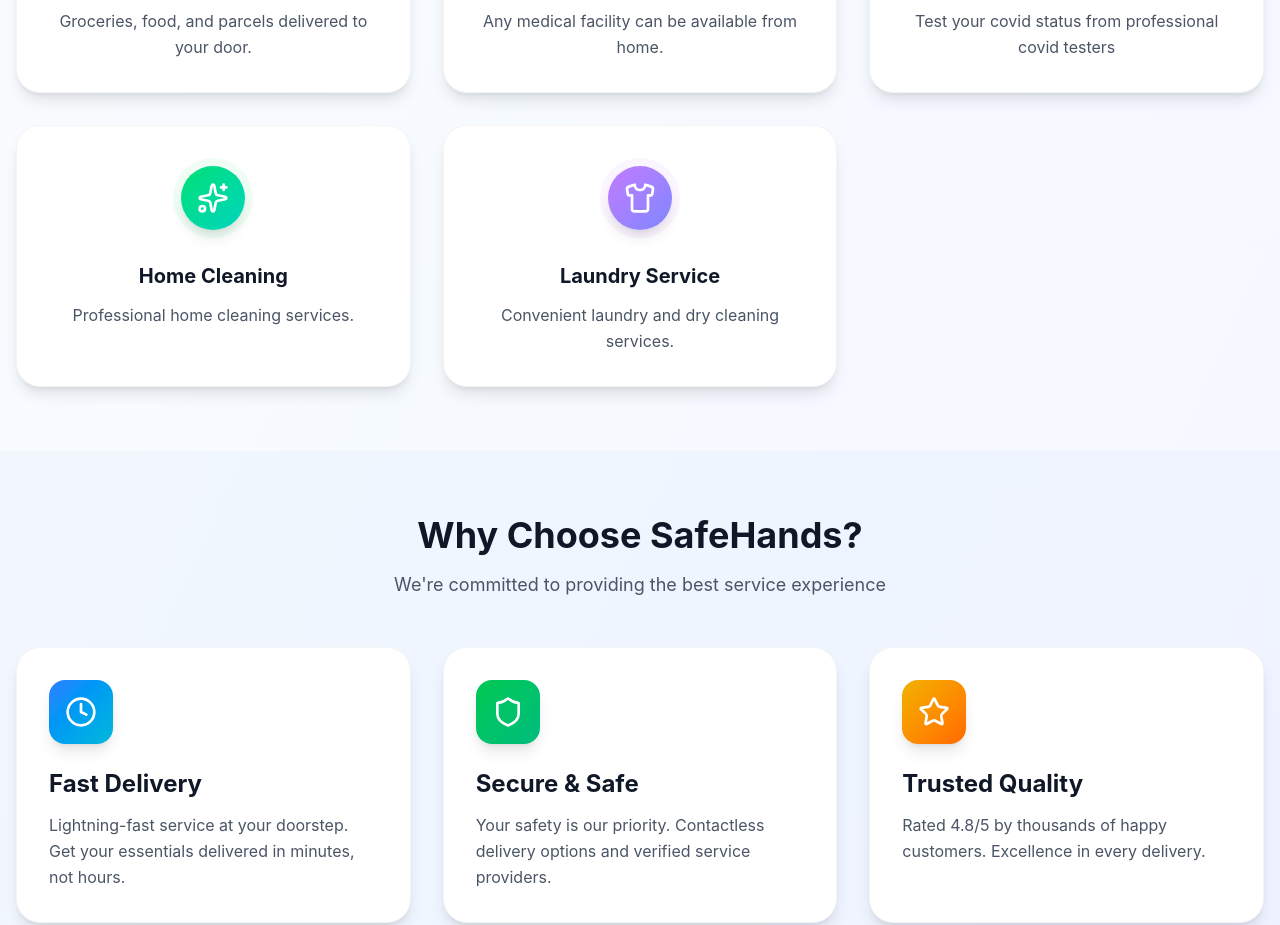
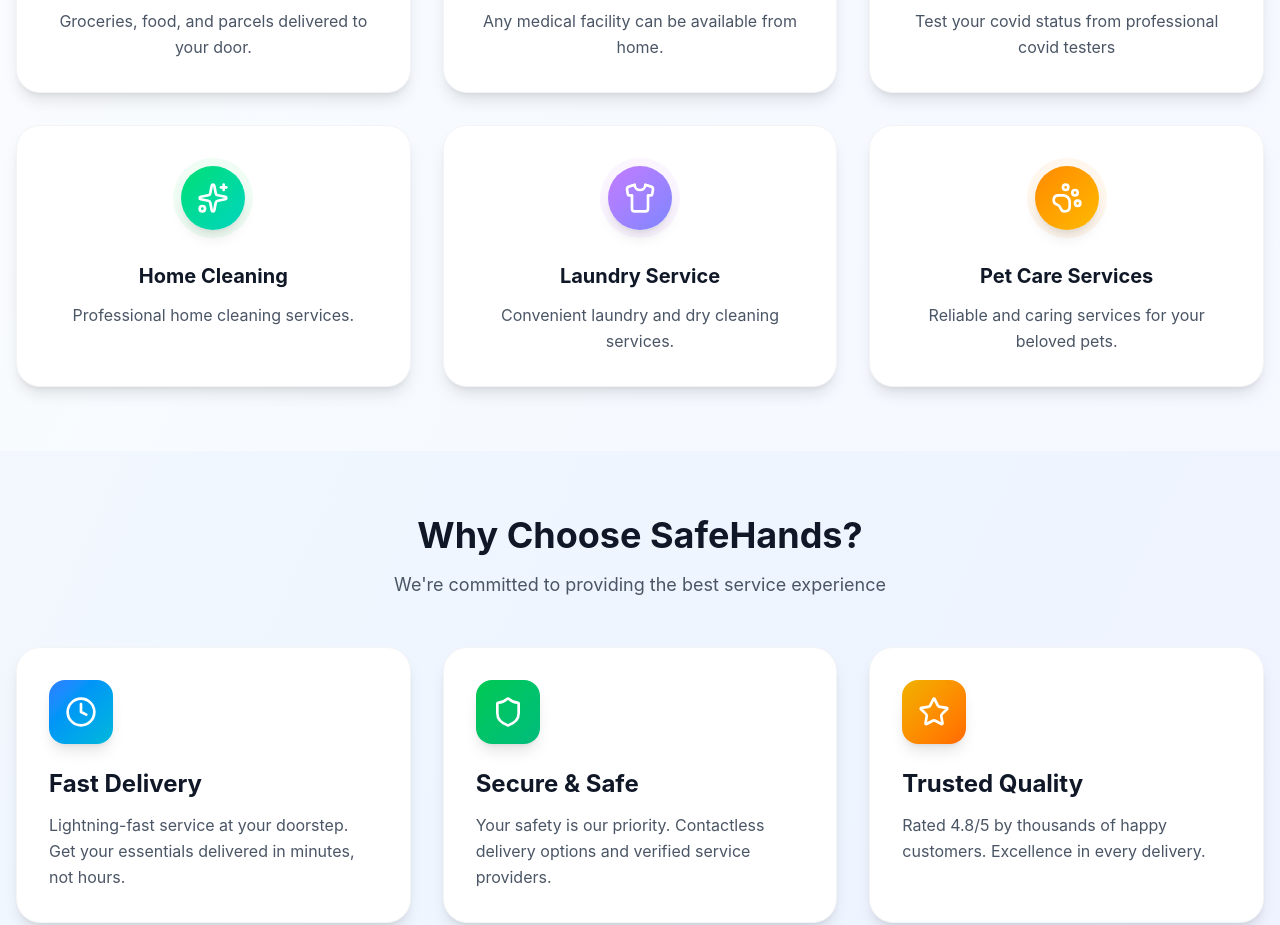
Before and after one commit to 8Shahid8/SWE_FInalProject, a React (Vite) app in the folder safehands/: page / in a window 1280 px wide. Shown: the part 1280-2205 px from the top of the page. Built offline with nearby package versions, Linux system fonts and the light colour scheme.

Commit message:
Feature: Add Pet Care Services

```diff
--- a/safehands/src/App.jsx
+++ b/safehands/src/App.jsx
@@ -1,5 +1,5 @@
 import React, { useState } from 'react';
-import { ChevronDown, Package, Pill, ShieldCheck, Utensils, MapPin, Calendar, ArrowRight, Menu, X, Truck, Clock, Shield, Star, Shirt, Sparkles } from 'lucide-react';
+import { ChevronDown, Package, Pill, ShieldCheck, Utensils, MapPin, Calendar, ArrowRight, Menu, X, Truck, Clock, Shield, Star, Shirt, Sparkles, PawPrint } from 'lucide-react';
 import SafeHandsAuth from './components/SafeHandsAuth';
 import Layout from './components/Layout';
 import AdminDashboard from './components/AdminDashboard';
@@ -9,9 +9,10 @@
 import ContactTracing from './components/ContactTracing';
 import MedicationDelivery from './components/MedicationDelivery';
 import Covid19Testing from './components/Covid19Testing';
+import PetCare from './components/PetCare';
 
 export default function App() {
-  const [currentPage, setCurrentPage] = useState('home'); // 'home', 'auth', 'admin', 'delivery-services', 'medication', 'covid', 'home-cleaning', 'laundry'
+  const [currentPage, setCurrentPage] = useState('home'); // 'home', 'auth', 'admin', 'delivery-services', 'medication', 'covid', 'home-cleaning', 'laundry', 'pet-care'
   const [selectedService, setSelectedService] = useState('');
   const [selectedDate, setSelectedDate] = useState('');
 
@@ -57,6 +58,14 @@
       color: 'from-purple-400 to-indigo-400',
       bgColor: 'bg-purple-50',
       description: 'Convenient laundry and dry cleaning services.'
+    },
+    {
+      id: 'pet-care',
+      name: 'Pet Care Services',
+      icon: PawPrint,
+      color: 'from-orange-400 to-amber-400',
+      bgColor: 'bg-orange-50',
+      description: 'Reliable and caring services for your beloved pets.'
     }
   ];
 
@@ -84,6 +93,8 @@
         return <HomeCleaning />;
       case 'laundry':
         return <LaundryService />;
+      case 'pet-care':
+        return <PetCare />;
       case 'contact-tracing':
         return <ContactTracing />;
       case 'medication':
--- /dev/null
+++ b/safehands/src/components/PetCare.jsx
@@ -0,0 +1,14 @@
+import React from 'react';
+
+export default function PetCare() {
+  return (
+    <div className="min-h-screen bg-gray-50 py-8 px-4">
+      <div className="max-w-4xl mx-auto">
+        <div className="bg-white rounded-lg shadow-lg p-6">
+          <h1 className="text-2xl font-bold text-gray-800">Pet Care Services (Placeholder)</h1>
+          <p className="text-gray-600">This page will contain forms and information for pet care services.</p>
+        </div>
+      </div>
+    </div>
+  );
+}
```
